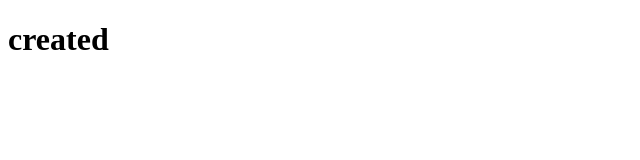
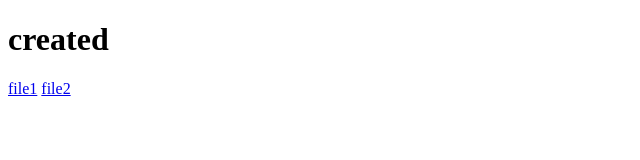
Before and after one commit to Bhavanikummitha12-ctrl/merge, a plain HTML site: page index.html in a window 1280 px wide. Shown: the full height of the page, 0-640 px from the left. Drawn offline with Linux system fonts and the light colour scheme.

Commit message:
modified

```diff
--- a/index.html
+++ b/index.html
@@ -7,5 +7,7 @@
 </head>
 <body>
    <h1>created</h1>
+   <a href="file1.html">file1</a>
+   <a href="file2.html">file2</a>
 </body>
 </html>
```
